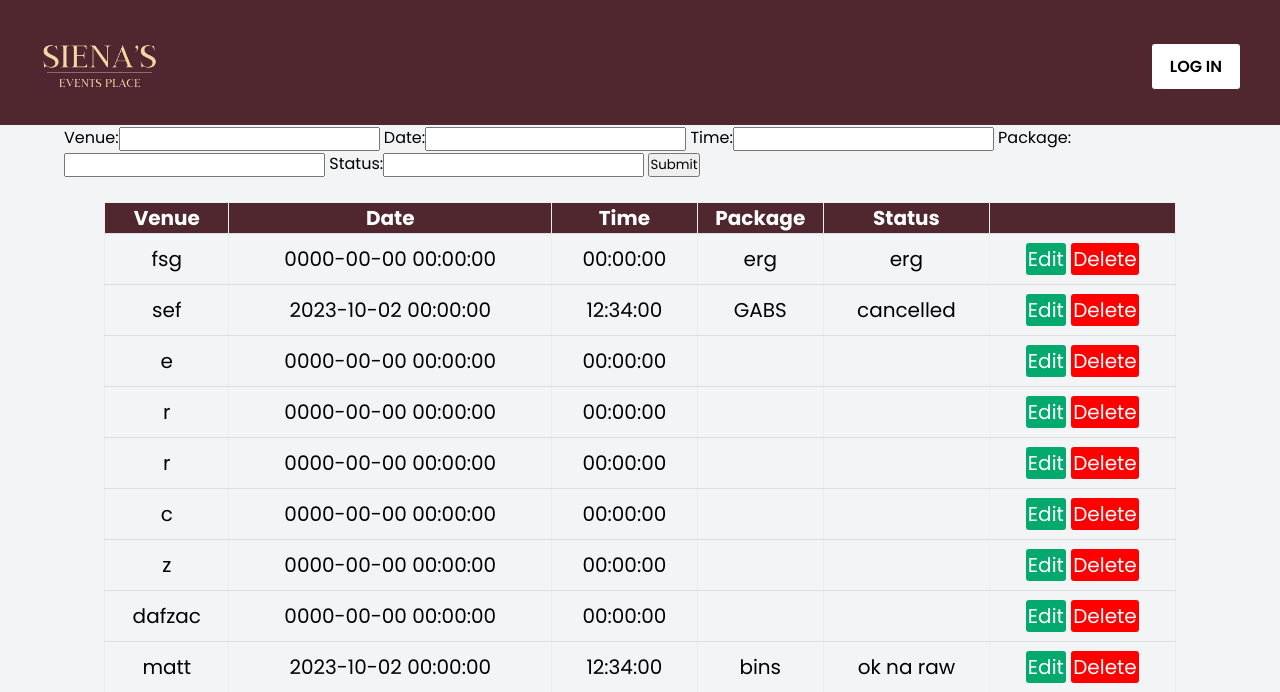
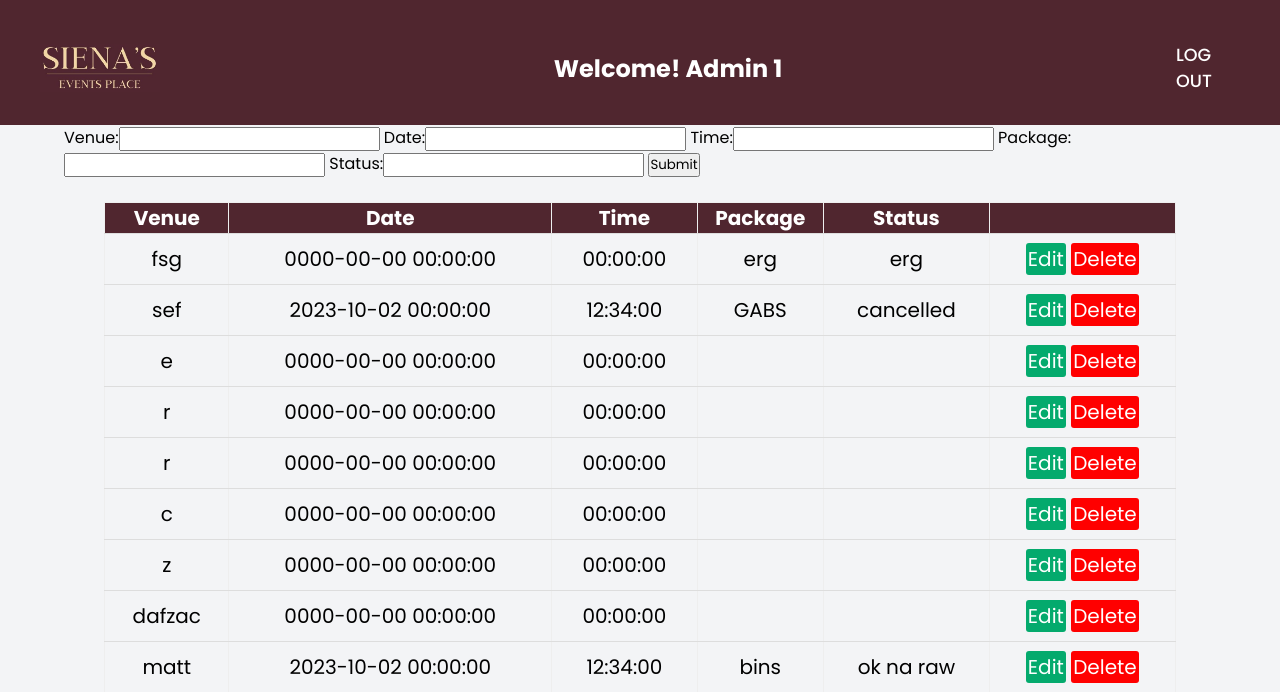
Before and after one commit to Gabbbrielll/siena, a PHP site: page /admin-booking.php in a window 1280 px wide. Shown: the top 692 px of the page. Run offline with PHP 8.4, Linux system fonts and the light colour scheme; a user stored in the database is signed in; data comes from the database, SQL or seed files in the repository; some libraries are stand-ins or nearby versions.

Commit message:
admin booking updated

```diff
--- a/admin-booking.php
+++ b/admin-booking.php
@@ -1,11 +1,18 @@
 <?php
-$adminbookconn = mysqli_connect("localhost","root","","booking");
+    session_start();
+$adminbookconn = mysqli_connect("localhost","root","","sienas_events_place");
 
 // Check connection
 if (mysqli_connect_errno())
   {
   echo "Failed to connect to MySQL: " . mysqli_connect_error();
   }
+
+  if(isset($_SESSION['ad_uname'])) {
+    $username = $_SESSION['ad_uname'];
+} else {
+    $username = ''; // Set username to empty if user is not logged in
+}
 ?>
 <!DOCTYPE html>
 <br lang="en">
@@ -17,13 +24,14 @@ if (mysqli_connect_errno())
     <!-- <link rel="stylesheet" href="style.css"> -->
     <link rel="stylesheet" href="swiper-bundle.min.css" />
     <link rel="stylesheet" href="https://cdnjs.cloudflare.com/ajax/libs/font-awesome/5.15.2/css/all.min.css"/>
+    <link rel="stylesheet" href="Style.css">
     <link href="https://cdn.jsdelivr.net/npm/remixicon@3.4.0/fonts/remixicon.css" rel="stylesheet"/>
     <script src="script.js" defer></script>
 
     <style>
    @import url('https://fonts.googleapis.com/css2?family=Poppins:wght@300;400;500;600;700&display=swap');
 
-* {
+   * {
     margin: 0;
     padding: 0;
     box-sizing: border-box;
@@ -44,6 +52,16 @@ header {
     z-index: 10;
     padding: 0 10px;
     margin-top: 20px;
+}
+
+h2{
+    width: 100%;
+    color: #fff;
+    max-width: 3000px;
+    text-align: center;
+    display:flex;
+    justify-content: center;
+    align-items: center;
 }
 
 h4{
@@ -875,17 +893,29 @@ form button:hover {
 </head>
 <br>
 
-    <header>
+<header>
         <nav class="navbar">
             <span class="hamburger-btn material-symbols-rounded">menu</span>
             <a class="logo">
                 <img src="Siena_s_Events_Place-removebg-preview.png" alt="logo">
+            </a>
 
-            </a>
+            <?php if(!empty($username)) { ?>
+              <h2>Welcome! <?php echo $username; ?></h2>
+              <ul class="links">
+                  <span class="close-btn material-symbols-rounded">close</span>
+                  <!-- <li><a href="content.php">Home</a></li>
+                  <li><a href="booking.php"><span class="home">Booking</span></a></li> -->
+                  <a href="logout.php" class="logout-btn">LOG OUT</a>
+              </ul>
+          <?php } else { ?>
             <ul class="links">
-                <span class="close-btn material-symbols-rounded">close</span>
-                <button class="login-btn">LOG IN</button>
-            </ul>
+                  <span class="close-btn material-symbols-rounded">close</span>
+                  <!-- <li><a href="content.php">Home</a></li>
+                  <li><a href="booking.php"><span class="home">Booking</span></a></li> -->
+                  <button class="login-btn">LOGIN</button>
+              </ul>
+          <?php } ?>
         </nav>
     </header>
 
--- a/adminbookconn.php
+++ b/adminbookconn.php
@@ -1,5 +1,5 @@
 <?php
-$adminbookconn = mysqli_connect("localhost","root","","booking");
+$adminbookconn = mysqli_connect("localhost","root","","sienas_events_place");
 
 // Check connection
 if (mysqli_connect_errno())
```
